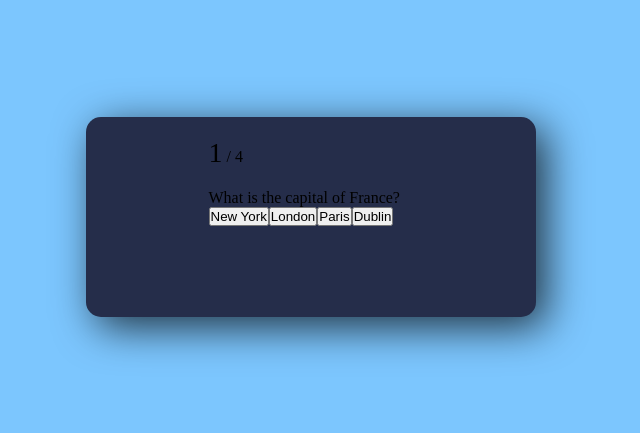
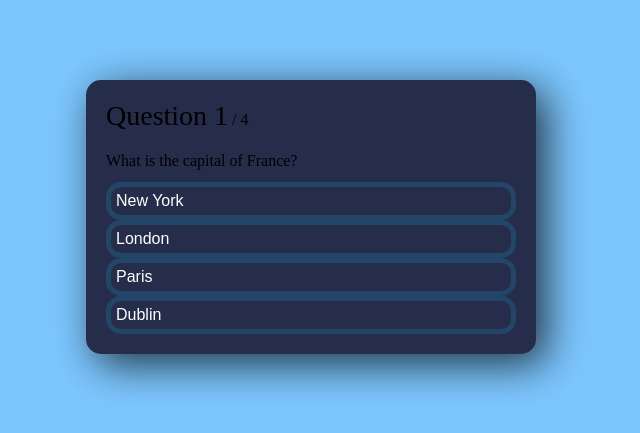
Before and after one commit to Furentsu/web-survey, a React (Create React App) app: page / in a window 1280 px wide. Shown: the part 183-616 px from the top of the page, without its empty margins (329-969 px from the left). Built offline with nearby package versions, Linux system fonts and the light colour scheme.

Commit message:
Added some styles to buttons with answers

```diff
--- a/src/App.jsx
+++ b/src/App.jsx
@@ -13,7 +13,7 @@ function App() {
 
         {/* Question's count */}
         <div className="question-count">
-          <span>{ currentQuestion + 1 }</span> / {survey.length}
+          <span>Question { currentQuestion + 1 }</span> / {survey.length}
         </div>
 
         {/* Question's text */}
--- a/src/styles/style.scss
+++ b/src/styles/style.scss
@@ -25,7 +25,7 @@ body {
     justify-content: space-evenly;
 
     .question-section {
-        width: 50%;
+        width: 100%;
 
         .question-count {
             margin-bottom: 20px;
@@ -36,7 +36,28 @@ body {
         }
 
         .question-text {
+            margin-bottom: 12px;
+        }
+    }
 
+    .answer-section {
+        width: 100%;
+        display: flex;
+        flex-direction: column;
+        justify-content: space-between;
+
+        button {
+            width: 100%;
+            font-size: 16px;
+            color: #ffffff;
+            background-color: #252d4a;
+            border-radius: 15px;
+            display: flex;
+            padding: 5px;
+            justify-content: flex-start;
+            align-items: center;
+            border: 5px solid #234668;
+            cursor: pointer;
         }
     }
 }
```
